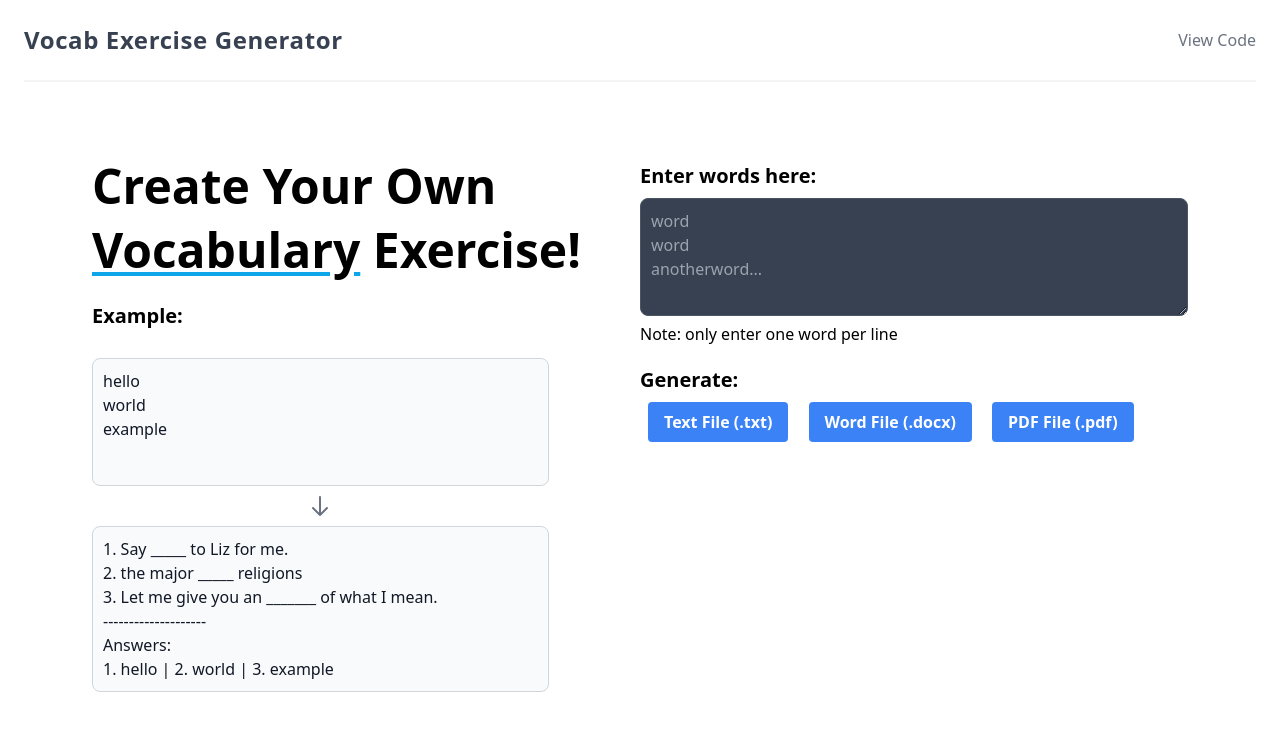
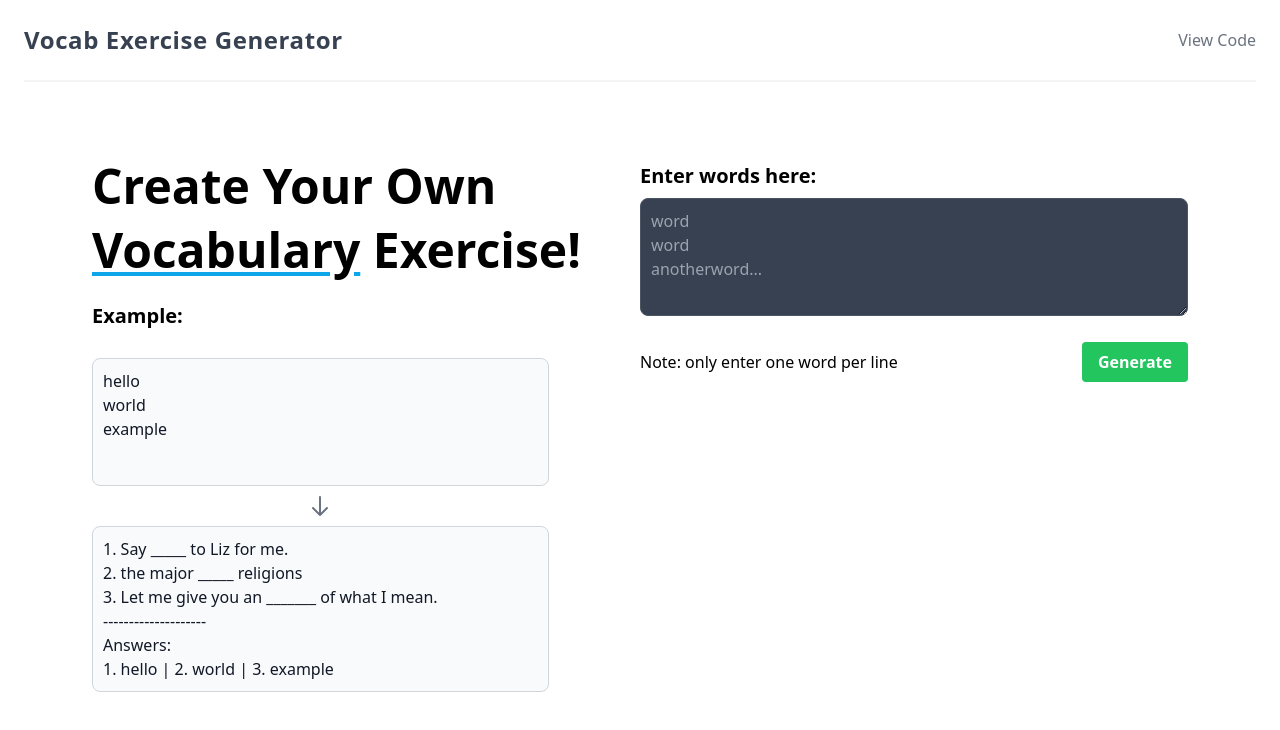
Before and after one commit to Chris4496/VocabSentenceGeneratorFront, a Svelte app: page / in a window 1280 px wide. Shown: the top 730 px of the page. Built offline with nearby package versions, Linux system fonts and the light colour scheme; no server answers.

Commit message:
Improved UI

```diff
--- a/src/App.svelte
+++ b/src/App.svelte
@@ -7,6 +7,8 @@
   let textarea = "";
 
   let loading = false;
+  let generatedContent = "";
+  let showPreview = false;
 
   const apiurl = "https://generator-api-gtolrvmqsq-uc.a.run.app";
 
@@ -84,6 +86,41 @@
       });
   }
 
+  async function fetch_text_content() {
+    let params = new URLSearchParams();
+    words.forEach((word) => params.append("q", word));
+    params.append("n", n.toString());
+
+    try {
+      const response = await fetch(apiurl + "/getSentences/textFile?" + params.toString());
+      const text = await response.text();
+      return text;
+    } catch (error) {
+      console.error("Error fetching text content:", error);
+      return "";
+    }
+  }
+
+  async function generate_content() {
+    // check if the textarea is empty
+    if (textarea === "") {
+      alert("Please enter some words");
+      return;
+    }
+    loading = true;
+
+    try {
+      const content = await fetch_text_content();
+      generatedContent = content;
+      showPreview = true;
+    } catch (error) {
+      console.error("Error generating content:", error);
+      alert("Error generating content. Please try again.");
+    } finally {
+      loading = false;
+    }
+  }
+
   async function fetch_handler(type) {
     // check if the textarea is empty
     if (textarea === "") {
@@ -120,7 +157,6 @@
         </div>
         <div class="items-center justify-end md:flex md:flex-1 lg:w-0">
           <a
-            as="button"
             target="_blank"
             rel="noopener noreferrer"
             href="https://github.com/Chris4496/VocabSentenceGeneratorFront"
@@ -186,11 +222,25 @@ word
 anotherword..."
             bind:value={textarea}
           />
+          <div class="flex items-center justify-between mt-5">
             <h4 class="font-sans font-light">
               Note: only enter one word per line
             </h4>
-          <h3 class="font-sans font-bold text-xl mt-5">Generate:</h3>
-          <div class="flew flew-row flex-wrap justify-around">
+            <button
+              on:click={generate_content}
+              class="bg-green-500 hover:bg-green-700 text-white font-bold py-2 px-4 rounded"
+              >Generate</button
+            >
+          </div>
+          {#if showPreview}
+            <h3 class="font-sans font-bold text-xl mt-5">Generated Content:</h3>
+            <div
+              class="p-2.5 h-64 w-full text-md text-gray-900 bg-gray-50 rounded-lg border border-gray-300 my-2 font-sans overflow-auto"
+            >
+              <pre class="whitespace-pre-wrap">{generatedContent}</pre>
+            </div>
+            <h3 class="font-sans font-bold text-xl mt-5">Download Options:</h3>
+            <div class="flex flex-row flex-wrap justify-around">
               <button
                 on:click={() => fetch_handler("textFile")}
                 class="bg-blue-500 hover:bg-blue-700 text-white font-bold py-2 px-4 m-2 rounded"
@@ -207,6 +257,7 @@ anotherword..."
                 >PDF File (.pdf)</button
               >
             </div>
+          {/if}
         </div>
       </div>
     </div>
@@ -214,7 +265,7 @@ anotherword..."
   {#if loading}
     <button
       on:click={() => (loading = false)}
-      class="fixed bottom-4 right-4 z-50 rounded-md bg-green-500 px-6 py-3 text-white transition hover:bg-green-600 translate-x-3"
+      class="fixed bottom-4 right-4 z-50 rounded-md bg-green-500 px-6 py-3 m-5 text-white transition hover:bg-green-600 translate-x-3"
     >
       <div class="flex items-center space-x-2">
         <span class="text-3xl"><i class="bx bx-check" /></span>
```
Also changed, not shown: 2 other files (tests, documents, lock files or other folders). Lines whose indentation alone changed are shown as unchanged.
